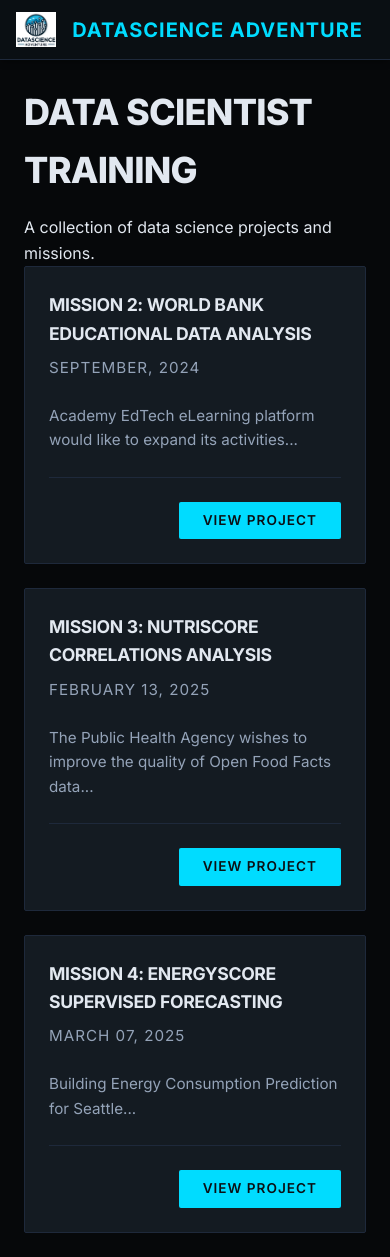
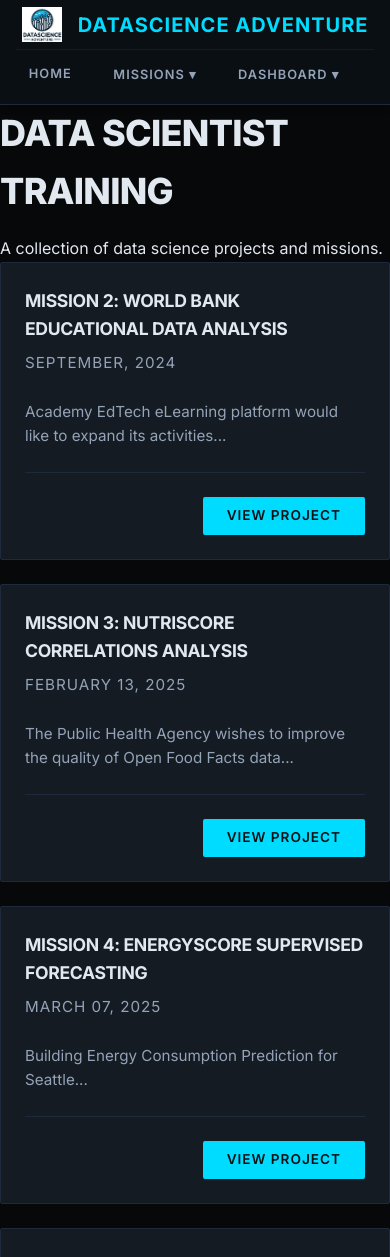
Before and after one commit to Najia-afk/datascience_adventure, a Flask app: page / in a window 390 px wide. Shown: the top 1257 px of the page. Run offline with Flask 3, Linux system fonts and the light colour scheme; some libraries are stand-ins or nearby versions.

Commit message:
Fix: Mobile responsiveness and iframe sizing

```diff
--- a/app/static/styles/responsive.css
+++ b/app/static/styles/responsive.css
@@ -2,7 +2,19 @@
 @media (max-width: 768px) {
     .site-header {
         padding: 0 var(--spacing-sm);
-        height: 60px;
+        height: auto;
+        min-height: 60px;
+        flex-direction: column;
+        align-items: flex-start;
+        padding-bottom: 0.5rem;
+    }
+
+    .logo {
+        height: 50px;
+        width: 100%;
+        justify-content: center;
+        border-bottom: 1px solid rgba(255,255,255,0.05);
+        margin-bottom: 0.5rem;
     }
 
     .logo img {
@@ -10,10 +22,34 @@
     }
 
     .nav-links {
-        display: none; /* Hide nav on mobile for now */
+        display: flex; /* Show nav on mobile */
+        width: 100%;
+        overflow-x: auto;
+        padding-bottom: 5px;
+        gap: 1rem;
+        -webkit-overflow-scrolling: touch; /* Smooth scroll on iOS */
+    }
+
+    .nav-link {
+        font-size: 0.8rem;
+        padding: 0.4rem 0.8rem;
+        white-space: nowrap;
     }
 
     .grid-container {
         grid-template-columns: 1fr;
     }
+
+    /* Fix for iframe full screen on mobile */
+    .main-wrapper {
+        padding: 0; /* Remove padding on mobile to allow full width */
+    }
+
+    .content-area {
+        width: 100vw; /* Force full viewport width */
+    }
+
+    .dashboard-container iframe {
+        min-height: 100vh; /* Ensure full height */
+    }
 }
--- a/app/static/templates/dashboard_home_credit.html
+++ b/app/static/templates/dashboard_home_credit.html
@@ -1,3 +1,3 @@
-<div class="dashboard-container" style="width: 100%; height: 100vh;">
-    <iframe src="/mission7/" width="100%" height="100%" frameborder="0" style="min-height: 800px;"></iframe>
+<div class="dashboard-container" style="width: 100%; height: calc(100vh - 80px); display: flex; flex-direction: column;">
+    <iframe src="/mission7/" width="100%" height="100%" frameborder="0" style="flex: 1;"></iframe>
 </div>
```
